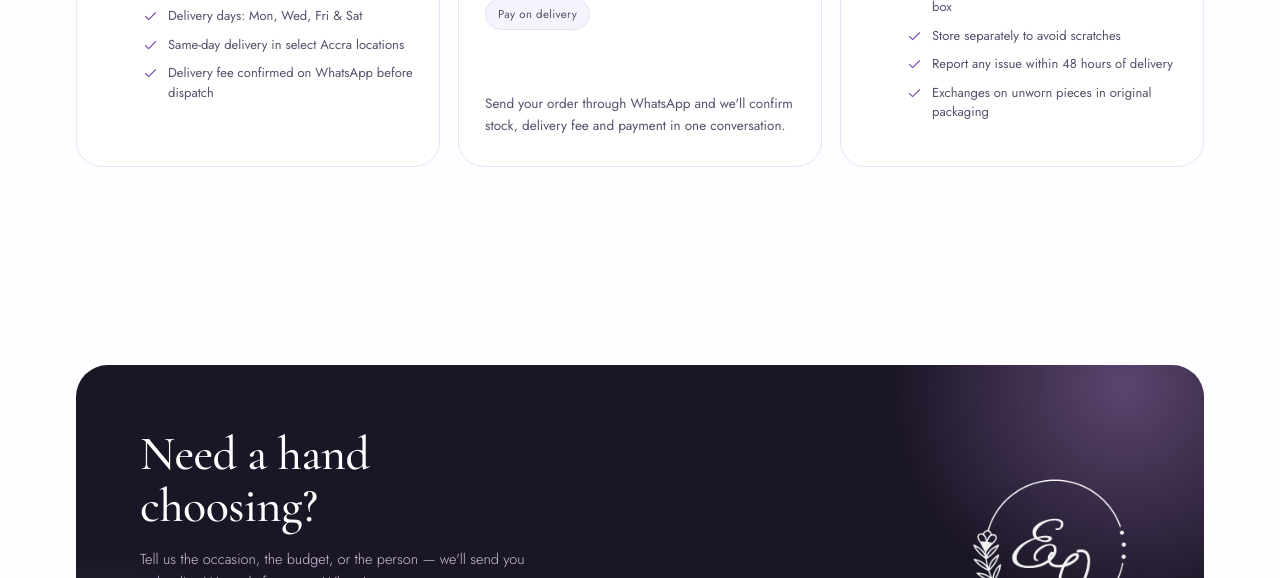
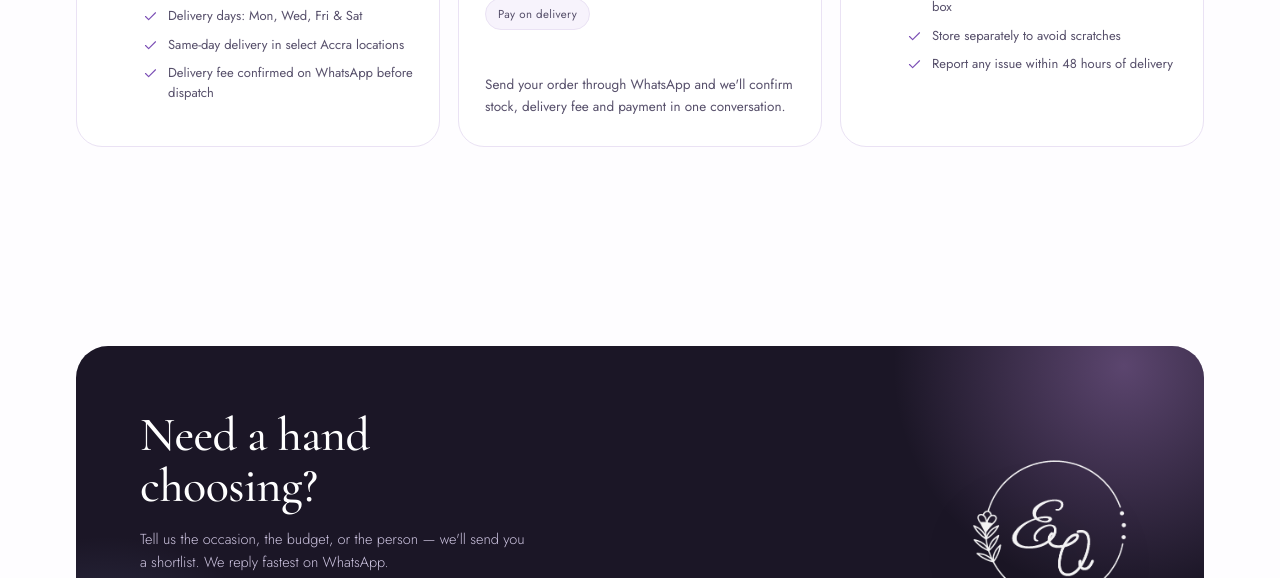
Before and after one commit to joeG700/El-Ori_websitev2, a plain HTML site: page index.html in a window 1280 px wide. Shown: the part 7301-7879 px from the top of the page. Drawn offline with nearby package versions, Linux system fonts and the light colour scheme; no server answers.

Commit message:
feedback

```diff
--- a/index.html
+++ b/index.html
@@ -363,7 +363,7 @@
             <li><svg viewBox="0 0 24 24" fill="none" stroke="currentColor" stroke-width="1.8" stroke-linecap="round" stroke-linejoin="round" aria-hidden="true"><path d="M20 6 9 17l-5-5"/></svg>Wipe with the soft cloth included in your box</li>
             <li><svg viewBox="0 0 24 24" fill="none" stroke="currentColor" stroke-width="1.8" stroke-linecap="round" stroke-linejoin="round" aria-hidden="true"><path d="M20 6 9 17l-5-5"/></svg>Store separately to avoid scratches</li>
             <li><svg viewBox="0 0 24 24" fill="none" stroke="currentColor" stroke-width="1.8" stroke-linecap="round" stroke-linejoin="round" aria-hidden="true"><path d="M20 6 9 17l-5-5"/></svg>Report any issue within 48 hours of delivery</li>
-            <li><svg viewBox="0 0 24 24" fill="none" stroke="currentColor" stroke-width="1.8" stroke-linecap="round" stroke-linejoin="round" aria-hidden="true"><path d="M20 6 9 17l-5-5"/></svg>Exchanges on unworn pieces in original packaging</li>
+
           </ul>
         </article>
       </div>
```
